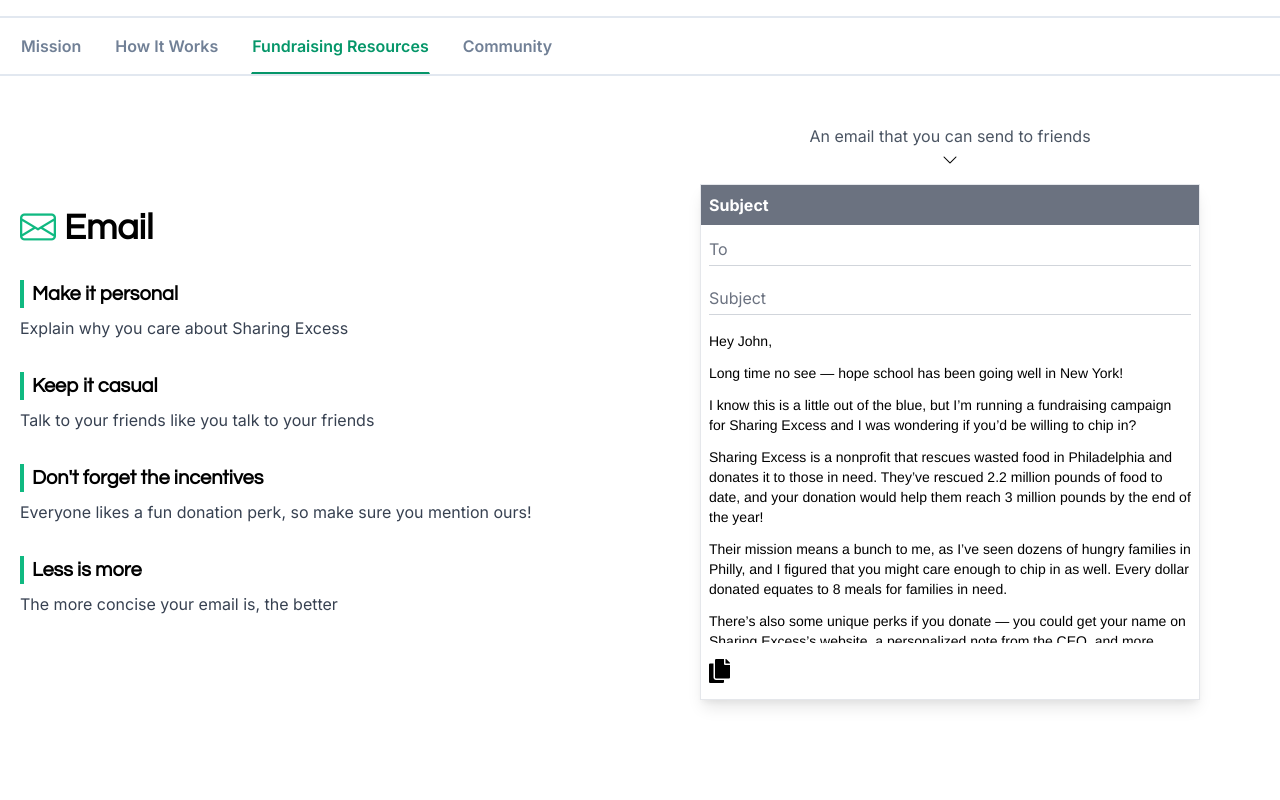
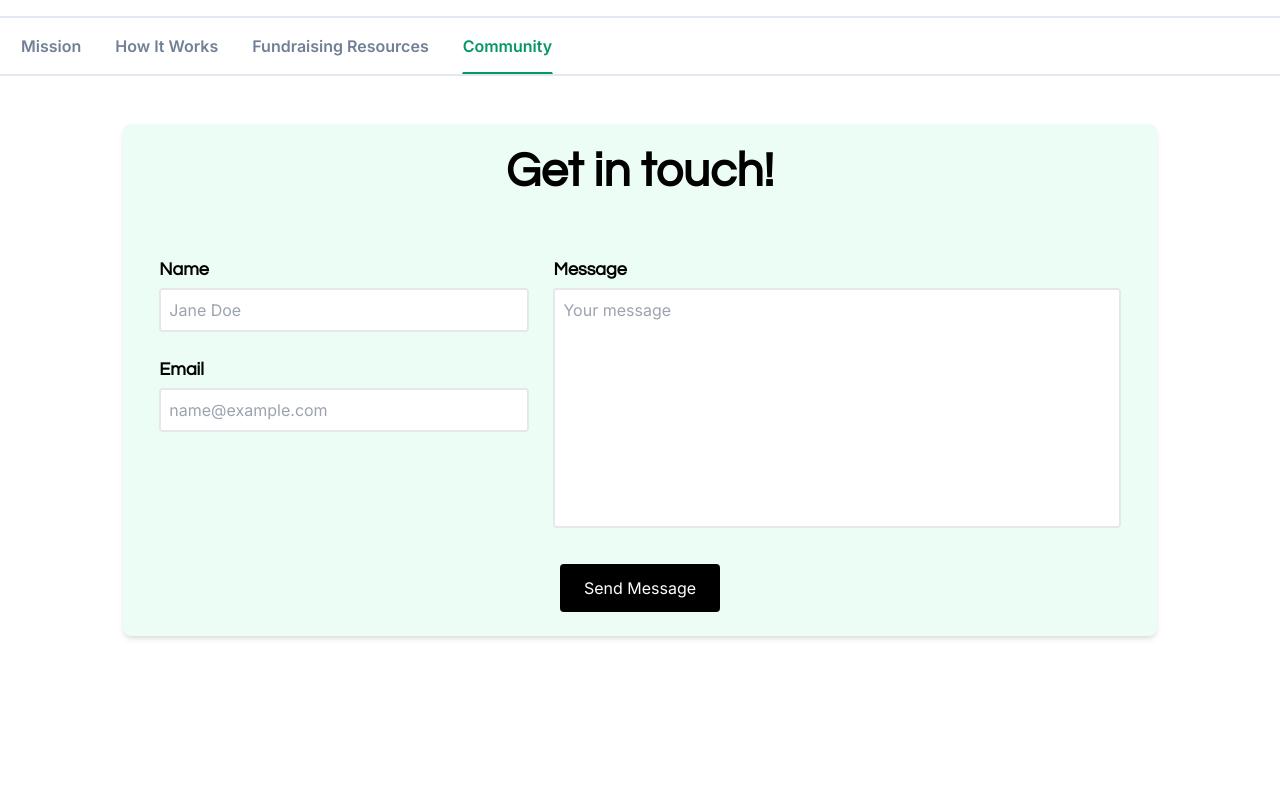
Before and after one commit to duckevinwu/nonprofit-donate, a React (Create React App) app in the folder client/: page /demo in a window 1280 px wide. Shown: the part 820-1620 px from the top of the page. Built offline with nearby package versions, Linux system fonts and the light colour scheme.

Commit message:
add contact form

```diff
--- /dev/null
+++ b/client/src/components/ContactForm.js
@@ -0,0 +1,84 @@
+import React from 'react';
+import '../style/Campaign.css';
+
+export default class ContactForm extends React.Component {
+  constructor(props) {
+    super(props);
+
+    this.state = {
+      name: '',
+      email: '',
+      message: ''
+    }
+
+    this.handleNameChange = this.handleNameChange.bind(this);
+    this.handleEmailChange = this.handleEmailChange.bind(this);
+    this.handleMessageChange = this.handleMessageChange.bind(this);
+    this.sendMessage = this.sendMessage.bind(this);
+  }
+
+  handleNameChange(e) {
+    this.setState({
+      name: e.target.value
+    })
+  }
+
+  handleEmailChange(e) {
+    this.setState({
+      email: e.target.value
+    })
+  }
+
+  handleMessageChange(e) {
+    this.setState({
+      message: e.target.value
+    })
+  }
+
+  sendMessage(e) {
+    e.preventDefault();
+    console.log(this.state);
+    fetch("https://formsubmit.co/ajax/386adb56430b04a0bbea6cbdb5c9243a ", {
+      method: "POST",
+      headers: {
+          'Content-Type': 'application/json',
+          'Accept': 'application/json'
+      },
+      body: JSON.stringify({
+          name: this.state.name,
+          email: this.state.email,
+          message: this.state.message
+      })
+    })
+    .then(response => response.json())
+    .then(data => console.log(data))
+    .catch(error => console.log(error));
+  }
+
+  render() {
+    return (
+      <div className={`flex justify-center ${this.props.className}`}>
+        <form className="w-full lg:w-10/12 p-6 bg-green-50 rounded-lg shadow-md" onSubmit={this.sendMessage}>
+          <div className="flex justify-center mb-12">
+            <h2 className="questrial text-5xl font-bold">Get in touch!</h2>
+          </div>
+          <div className="flex flex-col lg:flex-row">
+            <div className="flex flex-col w-2/5 p-3">
+              <label className="font-bold questrial text-lg mb-1" htmlFor="name">Name</label>
+              <input className="transition border-2 border-gray-200 rounded p-2 focus:outline-none focus:border-green-500" placeholder="Jane Doe" type="text" id="name" value={this.state.name} onChange={this.handleNameChange} required></input>
+              <label className="font-bold questrial text-lg mb-1 mt-6" htmlFor="email">Email</label>
+              <input className="transition border-2 border-gray-200 rounded p-2 focus:outline-none focus:border-green-500" placeholder="name@example.com" type="email" id="email" value={this.state.email} onChange={this.handleEmailChange} required></input>
+            </div>
+            <div className="flex flex-col w-3/5 p-3">
+              <label className="font-bold questrial text-lg mb-1" htmlFor="message">Message</label>
+              <textarea className="transition border-2 border-gray-200 rounded p-2 focus:outline-none focus:border-green-500 contact-textarea h-60 p-2 scroll-div" id="message" placeholder="Your message" value={this.state.message} onChange={this.handleMessageChange} required></textarea>
+            </div>
+          </div>
+          <div className="flex justify-center mt-6">
+            <button className="transition duration-300 ease-in-out text-white bg-black border-0 py-3 px-6 focus:outline-none rounded hover:bg-green-400 hover:text-black cursor-pointer">Send Message</button>
+          </div>
+        </form>
+      </div>
+    )
+  }
+}
--- a/client/src/components/campaigns/DemoCampaign.js
+++ b/client/src/components/campaigns/DemoCampaign.js
@@ -1,9 +1,11 @@
 import React from 'react';
 import { LazyLoadImage } from 'react-lazy-load-image-component';
+import '../../style/Campaign.css';
+import '../../style/Tooltip.css';
+
 import OnlineResourcesSimple from '../OnlineResourcesSimple.js';
 import HowItWorks from '../HowItWorks.js';
-import '../../style/Campaign.css';
-import '../../style/Tooltip.css';
+import ContactForm from '../ContactForm.js';
 
 export default class DemoCampaign extends React.Component {
   constructor(props) {
@@ -189,8 +191,8 @@
         <div className="tabset">
           <input type="radio" name="tabset" id="tab1" aria-controls="tab1"/>
           <input type="radio" name="tabset" id="tab2" aria-controls="tab2"/>
-          <input type="radio" name="tabset" id="tab3" aria-controls="tab3" defaultChecked/>
-          <input type="radio" name="tabset" id="tab4" aria-controls="tab4"/>
+          <input type="radio" name="tabset" id="tab3" aria-controls="tab3"/>
+          <input type="radio" name="tabset" id="tab4" aria-controls="tab4" defaultChecked/>
           <input type="radio" name="tabset" id="tab5" aria-controls="tab5"/>
           <input type="radio" name="tabset" id="tab6" aria-controls="tab6"/>
 
@@ -267,7 +269,9 @@
               </div>
             </section>
             <section id="tab4" className="tab-panel min-h-100vh">
-              <div className="container mx-auto px-3 lg:px-5">tab 4</div>
+              <div className="container mx-auto px-3 lg:px-5">
+                <ContactForm className="my-12"/>
+              </div>
             </section>
           </div>
         </div>
--- a/client/src/style/Campaign.css
+++ b/client/src/style/Campaign.css
@@ -171,6 +171,11 @@
 
 /* end tabs */
 
+/* Contact Form */
+.contact-textarea {
+  resize: none;
+}
+
 /* OnlineResources */
 .or-text {
   opacity: 0.4;
@@ -329,8 +334,6 @@
   }
 }
 
-
-
 @media only screen and (max-width: 640px) {
   .email-template {
     width: 100%;
```
